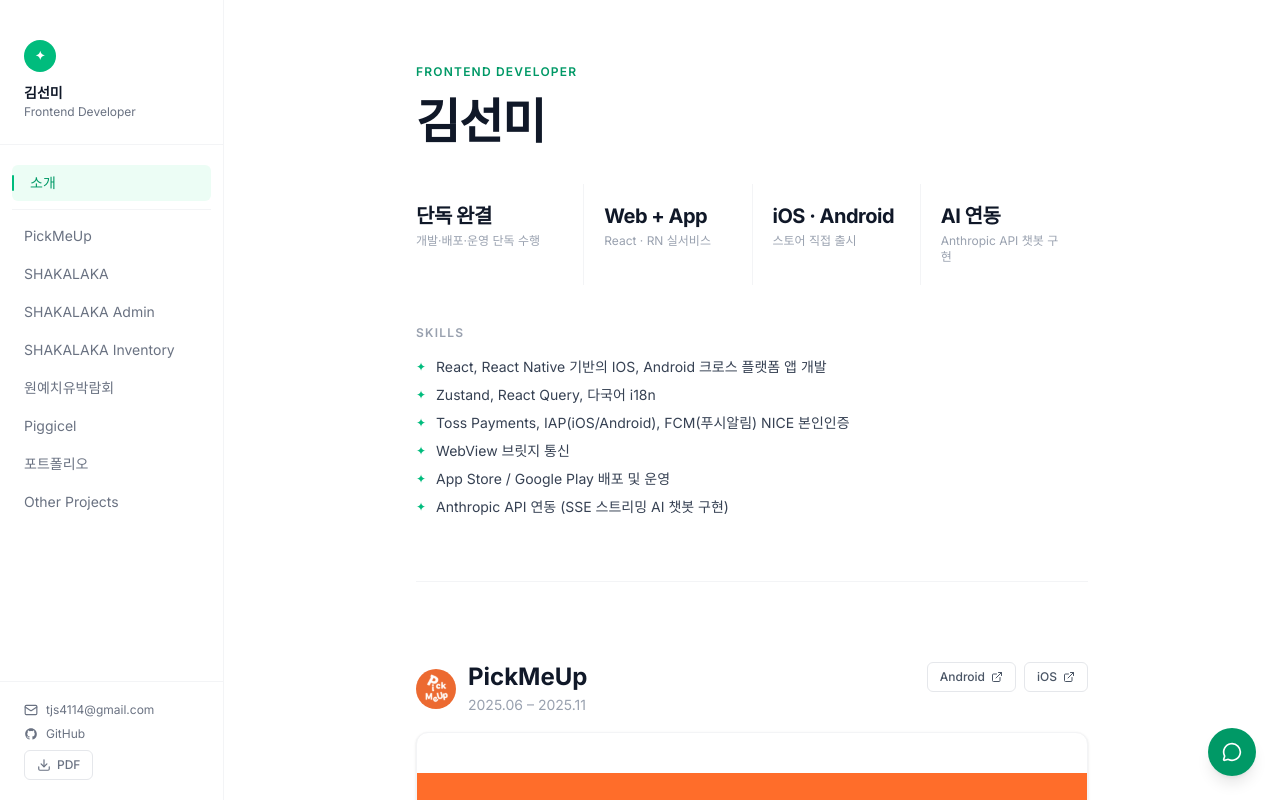
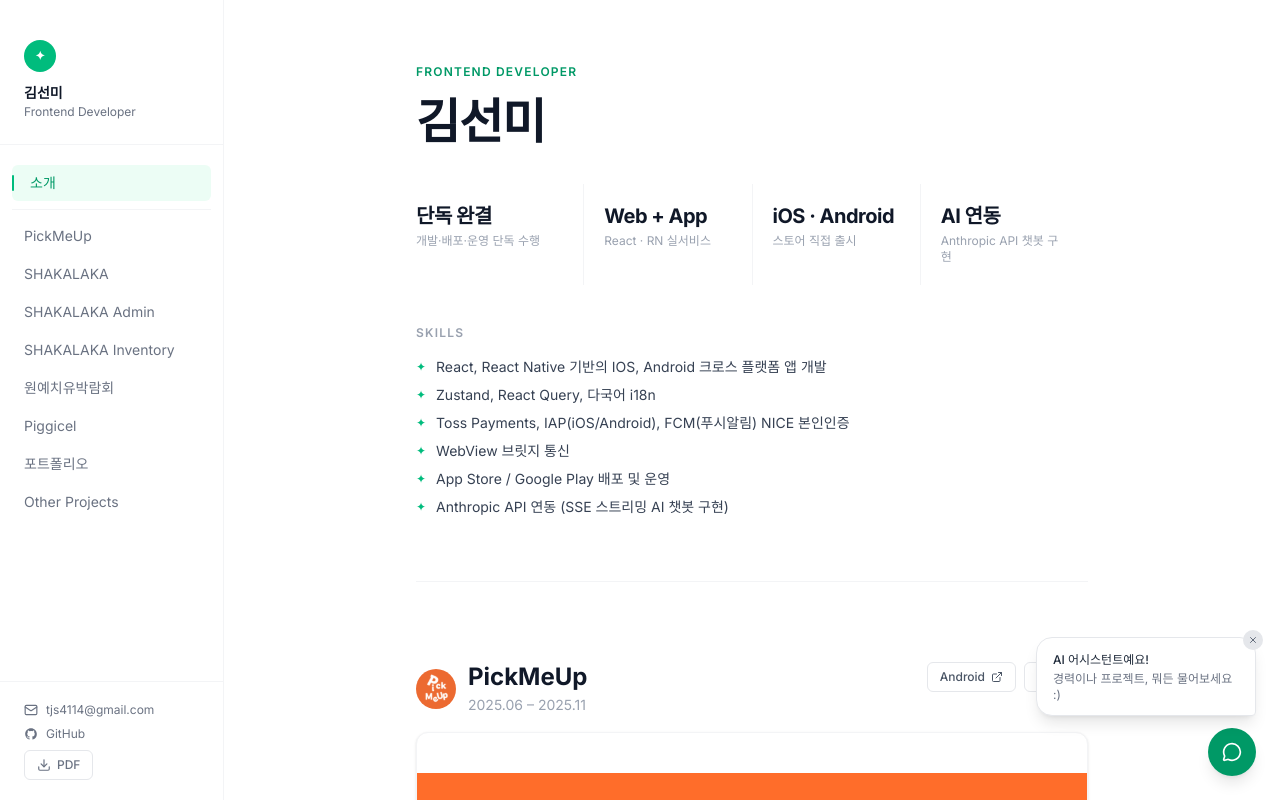
Before and after one commit to 27Lia/portfolio_new, a React (Vite) app: page / in a window 1280 px wide. Shown: the top 800 px of the page. Built offline with nearby package versions, Linux system fonts and the light colour scheme.

Commit message:
feat: add speech bubble tooltip to chatbot button
Co-Authored-By: Claude Sonnet 4.6 <noreply@anthropic.com>

```diff
--- a/src/components/ChatBot.tsx
+++ b/src/components/ChatBot.tsx
@@ -24,15 +24,35 @@ function parseErrorMessage(msg: string): string {
   return '오류가 발생했습니다. 잠시 후 다시 시도해주세요.'
 }
 
+const BUBBLE_KEY = 'chatbot-bubble-dismissed'
+
 export default function ChatBot() {
   const [isOpen, setIsOpen] = useState(false)
   const [messages, setMessages] = useState<Message[]>([])
   const [input, setInput] = useState('')
   const [isLoading, setIsLoading] = useState(false)
   const [toast, setToast] = useState<string | null>(null)
+  const [showBubble, setShowBubble] = useState(false)
   const messagesEndRef = useRef<HTMLDivElement>(null)
   const inputRef = useRef<HTMLInputElement>(null)
   const toastTimer = useRef<ReturnType<typeof setTimeout> | null>(null)
+  const bubbleTimer = useRef<ReturnType<typeof setTimeout> | null>(null)
+
+  useEffect(() => {
+    if (localStorage.getItem(BUBBLE_KEY)) return
+    const show = setTimeout(() => setShowBubble(true), 2000)
+    bubbleTimer.current = setTimeout(() => dismissBubble(), 10000)
+    return () => {
+      clearTimeout(show)
+      if (bubbleTimer.current) clearTimeout(bubbleTimer.current)
+    }
+  }, [])
+
+  const dismissBubble = () => {
+    setShowBubble(false)
+    localStorage.setItem(BUBBLE_KEY, '1')
+    if (bubbleTimer.current) clearTimeout(bubbleTimer.current)
+  }
 
   const showToast = (message: string) => {
     if (toastTimer.current) clearTimeout(toastTimer.current)
@@ -233,9 +253,32 @@ export default function ChatBot() {
         </div>
       )}
 
+      {/* Speech bubble */}
+      {showBubble && !isOpen && (
+        <div className="relative flex items-end gap-2 animate-in slide-in-from-bottom-2 fade-in duration-300">
+          <div className="relative bg-white border border-gray-200 rounded-2xl rounded-br-sm shadow-lg px-4 py-3 max-w-[220px]">
+            <button
+              onClick={dismissBubble}
+              className="absolute -top-2 -right-2 w-5 h-5 rounded-full bg-gray-200 hover:bg-gray-300 flex items-center justify-center transition-colors"
+            >
+              <X className="w-2.5 h-2.5 text-gray-600" />
+            </button>
+            <p className="text-xs font-medium text-gray-800 leading-relaxed">
+              AI 어시스턴트예요!
+            </p>
+            <p className="text-xs text-gray-500 mt-0.5">
+              경력이나 프로젝트, 뭐든 물어보세요 :)
+            </p>
+          </div>
+        </div>
+      )}
+
       {/* Toggle button */}
       <button
-        onClick={() => setIsOpen((v) => !v)}
+        onClick={() => {
+          setIsOpen((v) => !v)
+          dismissBubble()
+        }}
         className="w-12 h-12 rounded-full bg-emerald-600 hover:bg-emerald-700 text-white shadow-lg flex items-center justify-center transition-all hover:scale-105 active:scale-95"
         aria-label="AI 어시스턴트 열기"
       >
```
